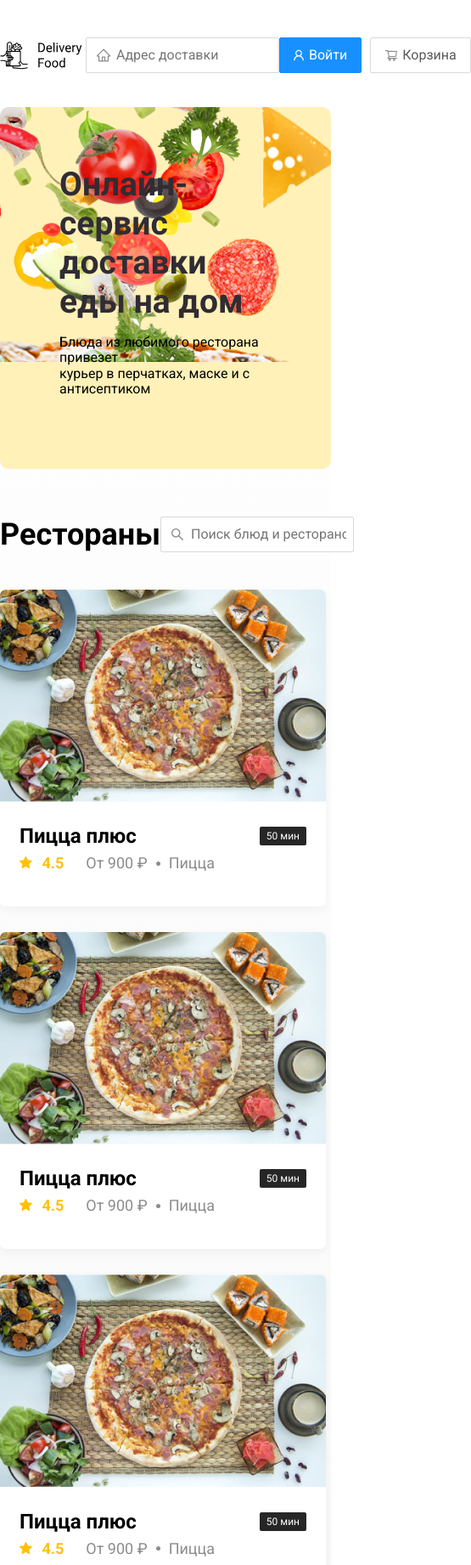
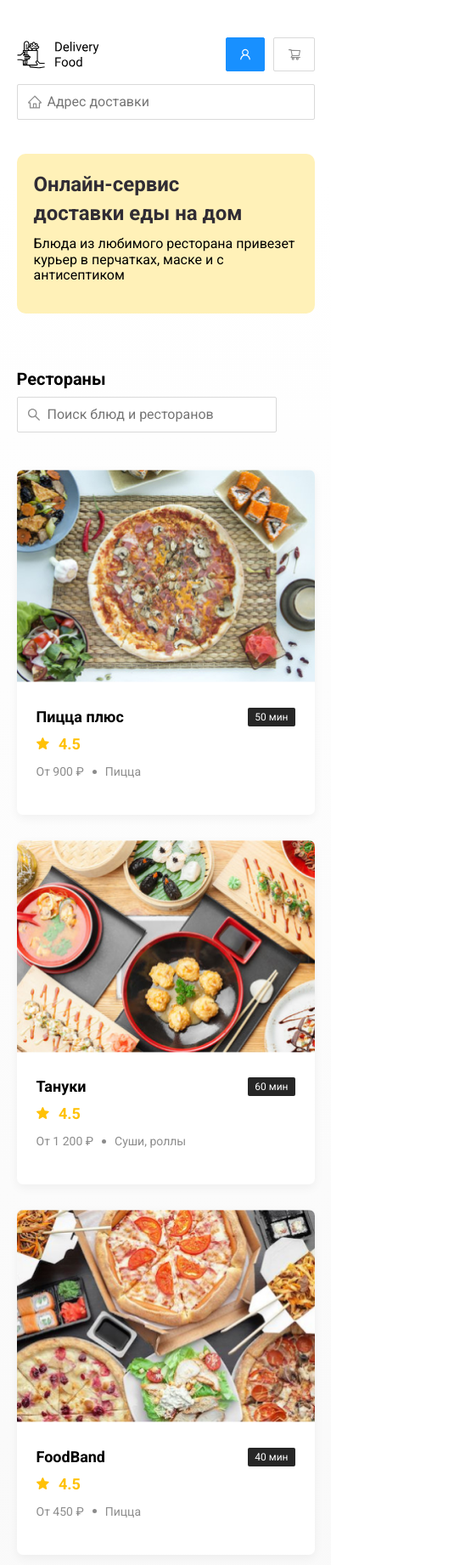
Before and after one commit to Artmmhmz/food, a plain HTML site: page index.html in a window 390 px wide. Shown: the top 1842 px of the page at 85% size, 555 px wide, since content can reach past the window. Drawn offline with Linux system fonts and the light colour scheme.

Commit message:
adaptive

```diff
--- a/index.html
+++ b/index.html
@@ -32,6 +32,8 @@
         <!-- /.container -->
     </header>
     <!-- /.header -->
+
+
     <main class="main">
         <section class="promo">
             <div class="container">
@@ -77,11 +79,11 @@
                     </div>
                     <!-- /.card -->
                     <div class="card">
-                        <img src="img/image.jpg" alt="image" class="card-image">
+                        <img src="img/tanuki.jpg" alt="image" class="card-image">
                         <div class="card__text">
                             <div class="card__heading">
-                                <h3 class="card__title">Пицца плюс</h3>
-                                <span class="card__tag tag">50 мин</span>
+                                <h3 class="card__title">Тануки</h3>
+                                <span class="card__tag tag">60 мин</span>
                                 <!-- /.card__tag tag -->
                             </div>
                             <!-- /.card__heading -->
@@ -91,8 +93,8 @@
                                         <img src="/img/star.svg" alt="" class="rating__img">
                                         4.5
                                     </div>
-                                    <div class="rating__price">От 900 ₽</div>
-                                    <div class="rating__category">Пицца</div>
+                                    <div class="rating__price">От 1 200 ₽</div>
+                                    <div class="rating__category">Суши, роллы</div>
                                 </div>
                             </div>
                             <!-- /.card__info -->
@@ -100,11 +102,11 @@
                     </div>
                     <!-- /.card -->
                     <div class="card">
-                        <img src="img/image.jpg" alt="image" class="card-image">
+                        <img src="img/foodband.jpg" alt="image" class="card-image">
                         <div class="card__text">
                             <div class="card__heading">
-                                <h3 class="card__title">Пицца плюс</h3>
-                                <span class="card__tag tag">50 мин</span>
+                                <h3 class="card__title">FoodBand</h3>
+                                <span class="card__tag tag">40 мин</span>
                                 <!-- /.card__tag tag -->
                             </div>
                             <!-- /.card__heading -->
@@ -114,7 +116,7 @@
                                         <img src="/img/star.svg" alt="" class="rating__img">
                                         4.5
                                     </div>
-                                    <div class="rating__price">От 900 ₽</div>
+                                    <div class="rating__price">От 450 ₽</div>
                                     <div class="rating__category">Пицца</div>
                                 </div>
                             </div>
@@ -123,11 +125,11 @@
                     </div>
                     <!-- /.card -->
                     <div class="card">
-                        <img src="img/image.jpg" alt="image" class="card-image">
+                        <img src="img/jadina.jpg" alt="image" class="card-image">
                         <div class="card__text">
                             <div class="card__heading">
-                                <h3 class="card__title">Пицца плюс</h3>
-                                <span class="card__tag tag">50 мин</span>
+                                <h3 class="card__title">Жадина-пицца</h3>
+                                <span class="card__tag tag">55 мин</span>
                                 <!-- /.card__tag tag -->
                             </div>
                             <!-- /.card__heading -->
@@ -137,7 +139,7 @@
                                         <img src="/img/star.svg" alt="" class="rating__img">
                                         4.5
                                     </div>
-                                    <div class="rating__price">От 900 ₽</div>
+                                    <div class="rating__price">От 500 ₽</div>
                                     <div class="rating__category">Пицца</div>
                                 </div>
                             </div>
@@ -146,11 +148,11 @@
                     </div>
                     <!-- /.card -->
                     <div class="card">
-                        <img src="img/image.jpg" alt="image" class="card-image">
+                        <img src="img/foodplace.jpg" alt="image" class="card-image">
                         <div class="card__text">
                             <div class="card__heading">
-                                <h3 class="card__title">Пицца плюс</h3>
-                                <span class="card__tag tag">50 мин</span>
+                                <h3 class="card__title">Точка еды</h3>
+                                <span class="card__tag tag">75 мин</span>
                                 <!-- /.card__tag tag -->
                             </div>
                             <!-- /.card__heading -->
@@ -160,8 +162,8 @@
                                         <img src="/img/star.svg" alt="" class="rating__img">
                                         4.5
                                     </div>
-                                    <div class="rating__price">От 900 ₽</div>
-                                    <div class="rating__category">Пицца</div>
+                                    <div class="rating__price">От 1 000 ₽</div>
+                                    <div class="rating__category">Русская кухня</div>
                                 </div>
                             </div>
                             <!-- /.card__info -->
@@ -169,11 +171,11 @@
                     </div>
                     <!-- /.card -->
                     <div class="card">
-                        <img src="img/image.jpg" alt="image" class="card-image">
+                        <img src="img/pzbur.jpg" alt="image" class="card-image">
                         <div class="card__text">
                             <div class="card__heading">
-                                <h3 class="card__title">Пицца плюс</h3>
-                                <span class="card__tag tag">50 мин</span>
+                                <h3 class="card__title">PizzaBurger</h3>
+                                <span class="card__tag tag">45 мин</span>
                                 <!-- /.card__tag tag -->
                             </div>
                             <!-- /.card__heading -->
@@ -183,7 +185,7 @@
                                         <img src="/img/star.svg" alt="" class="rating__img">
                                         4.5
                                     </div>
-                                    <div class="rating__price">От 900 ₽</div>
+                                    <div class="rating__price">От 700 ₽</div>
                                     <div class="rating__category">Пицца</div>
                                 </div>
                             </div>
--- a/sass/blocks/_header.sass
+++ b/sass/blocks/_header.sass
@@ -8,7 +8,7 @@
 
 .search-address
     background-image: url(../img/home.svg)
-    width: 690px
+    flex-grow: 0.8
 
 .buttons
     display: flex
--- a/sass/blocks/_media.sass
+++ b/sass/blocks/_media.sass
@@ -0,0 +1,125 @@
+// до 1200px
+// до 992px
+// до 768px
+// до 576px
+// от 320px до 480px
+
+
+@media (max-width: 1366px)
+    .container
+        max-width: 960px
+    .rating
+        &__price, &__category
+            font-size: 14px
+        &__category
+            text-overflow: ellipsis
+            overflow: hidden
+            white-space: nowrap
+            max-width: 150px
+        &__points
+            margin-right: 12px
+
+@media (max-width: 992px)
+    .container
+        max-width: 750px
+    .promo
+        &__wrapper
+            padding: 50px
+            background-size: cover
+            background-position: center right -300px
+        &__subtitle
+            font-size: 18px
+            max-width: 400px
+    .card
+        flex-basis: 49%
+    .footer
+        &__link
+            font-size: 14px
+
+@media (max-width: 768px)
+    .container
+        max-width: 560px
+    .card
+        &__info
+            flex-wrap: wrap
+        &__title
+            font-size: 18px
+    .rating
+        &__points
+            flex-basis: 100%
+    .promo
+        &__title
+            font-size: 24px
+            line-height: 1.4
+            margin-bottom: 15px
+        &__wrapper
+            background-size: cover
+        &_subtitle
+            margin-top: 0
+
+@media (max-width: 578px)
+    .container
+        width: 90%
+    .header
+        &-wrapper
+            flex-wrap: wrap
+
+    .search-address
+        flex-grow: 1
+        margin-top: 15px
+        order: 5
+    .promo
+        &__wrapper
+            background-image: none
+        &__title
+            margin-bottom: 10px
+    .restaurants
+        &__title
+            font-size: 20px
+    .card
+        flex-basis: 100%
+        &-image
+            width: 100%
+    .footer
+        padding: 30px 0
+        &__block
+            align-items: flex-start
+        &__nav
+            margin-left: 0
+            order: 0
+            margin-right: 0
+            display: flex
+            flex-direction: column
+        &__logo
+            order: 1
+            margin-right: 20px
+    .social-links
+        order: 2
+
+@media (max-width: 480px)
+    .button
+        min-height: 40px
+        &-text
+            display: none
+        &-icon
+            margin: 0
+    .promo
+        &__wrapper
+            padding: 20px
+    .restaurants
+        &__header
+            flex-wrap: wrap
+    .footer
+        &__block
+            flex-wrap: wrap
+            flex-direction: column
+            align-items: center
+        &__logo
+            order: 0
+            margin-bottom: 20px
+        &__nav
+            margin-bottom: 20px
+            text-align: center
+        &__link
+            &:not(:last-child)
+                margin-right: 0
--- a/sass/blocks/_restaurants.sass
+++ b/sass/blocks/_restaurants.sass
@@ -28,6 +28,7 @@
     border-radius: 7px
     overflow: hidden
     margin-bottom: 30px
+    flex-basis: 31%
     &-image
         width: 384px
         height: 250px
@@ -58,6 +59,7 @@
 .rating
     display: flex
     align-items: center
+    flex-wrap: wrap
     &__points
         margin-right: 26px
         font-weight: 700
--- a/sass/style.sass
+++ b/sass/style.sass
@@ -12,3 +12,5 @@
 @import 'blocks/_restaurants'
 // Подключение footer
 @import 'blocks/_footer'
+// Подключение media
+@import 'blocks/_media'
```
Also changed, not shown: css/style.css, img/foodband.jpg (added), img/foodplace.jpg (added), img/jadina.jpg (added), img/pzbur.jpg (added), img/tanuki.jpg (added), 1 other file.
